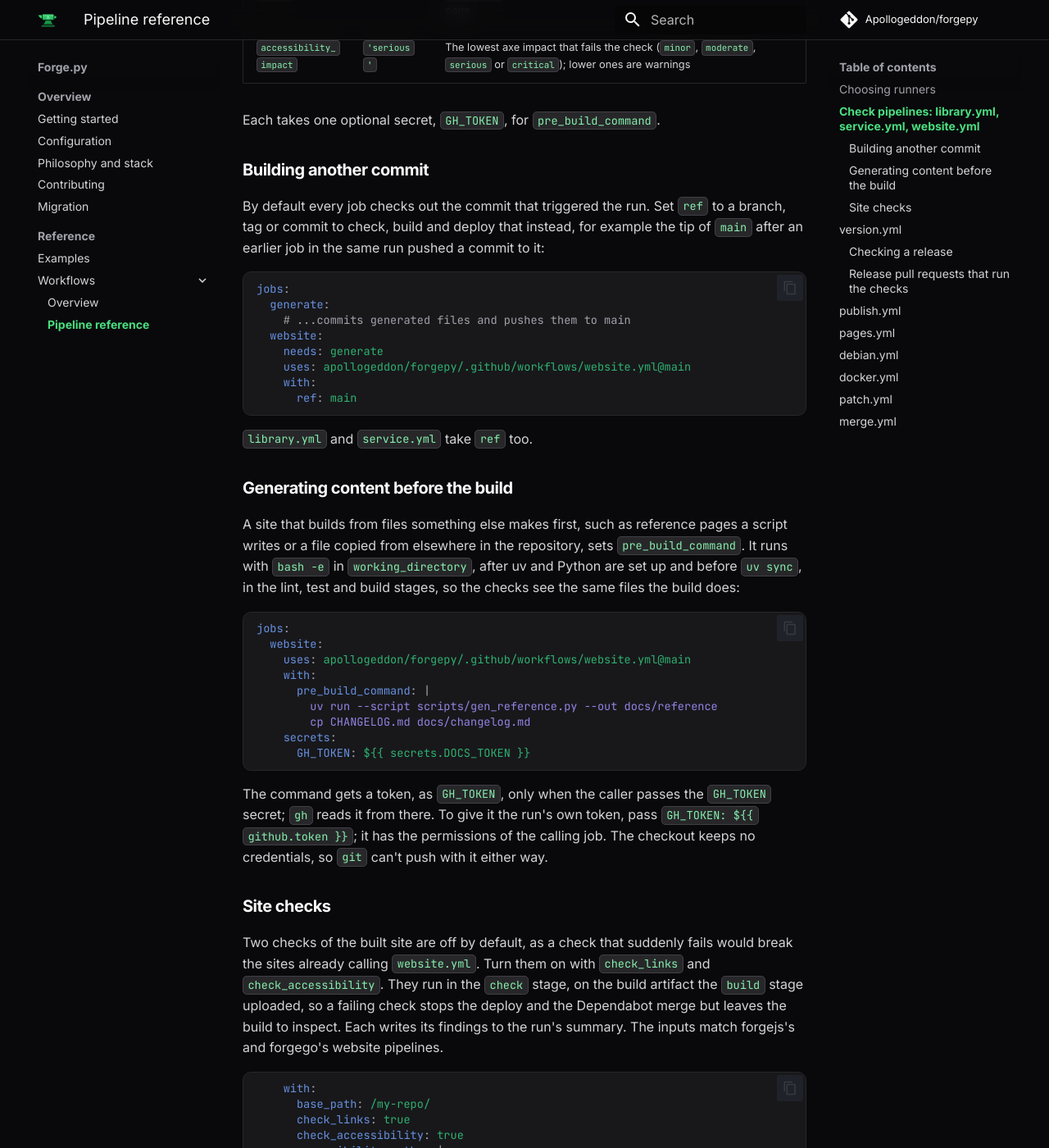
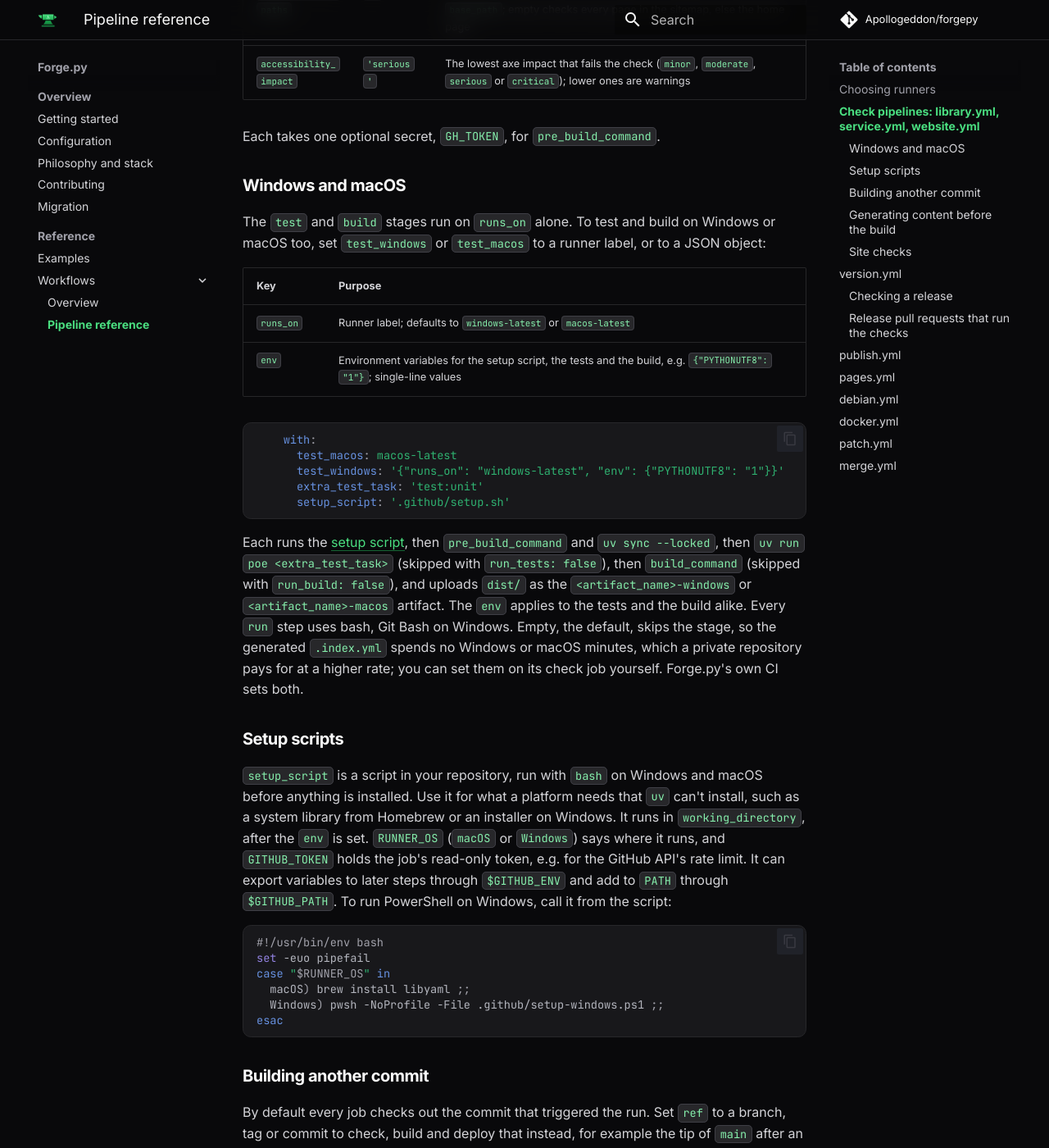
Before and after one commit to Apollogeddon/forgepy, an MkDocs documentation site: the page built from docs/docs/workflows/reference.md, in a window 1280 px wide and 1400 px high, scrolled down 3405 px. Shown: the whole window at 82% size. Built offline with MkDocs 1.6.1 and Material for MkDocs 9.7.7, drawn with Linux system fonts in a browser that asks for light colours; comment, search, counter and statistics services are not loaded; some of the changed text lies outside the part shown.

Commit message:
feat(ci): build on windows and macos too, and take a runner's env, a shorter suite and a setup script

````diff
--- a/docs/docs/workflows/reference.md
+++ b/docs/docs/workflows/reference.md
@@ -30,7 +30,7 @@ The three share their first four stages, job for job:
     ```
 
 3. **`test`**: `uv sync --locked` and `pytest` (skip with `run_tests: false`), with the coverage and JUnit reports uploaded as `coverage-<artifact_name>`. *(Needs: lint, scan)*
-   `library.yml` and `service.yml` can run the tests on more platforms and Python versions too, without uploading coverage: **`test (windows)`** and **`test (macos)`** with `test_windows` and `test_macos`, and **`test (<version>)`**, one per version, with `test_versions`. Each is off by default, and the generated `.index.yml` leaves them off, as a private repository's Windows and macOS minutes count double and ten times. Forge.py's own CI turns them all on. *(Needs: lint, scan)*
+   `library.yml` and `service.yml` can test on more platforms and Python versions too, without uploading coverage: **`test (windows)`** and **`test (macos)`**, which also build, with `test_windows` and `test_macos` (see [Windows and macOS](#windows-and-macos)), and **`test (<version>)`**, one per version on Linux, with `test_versions`. Each is off by default. *(Needs: lint, scan)*
 4. **`build`**: Runs `build_command` (`uv build`, or `uv run zensical build` in `website.yml`) and uploads `dist/` as the `artifact_name` artifact. `library.yml` and `service.yml` skip it with `run_build: false`, which `forgepy init --jython` sets. *(Needs: lint, scan; runs alongside test)*
 
 `website.yml` adds:
@@ -50,8 +50,9 @@ The three share their first four stages, job for job:
 | `artifact_name` | `'dist'` | Name of the build artifact, which `publish` and `pages` download. A matrix gives each leg its own |
 | `ref` | `''` | Commit, branch or tag to check and build; empty means the commit that triggered the run |
 | `pre_build_command` | `''` | Shell command run in `working_directory` before `uv sync`, in every stage that installs |
-| `test_windows` | `''` | Run the tests on Windows too: a runner label, such as `windows-latest`, or a JSON object `{"runs_on", "env"}` whose `env` is set for the tests. Empty skips it. Not in `website.yml` |
-| `test_macos` | `''` | The same, on macOS, such as `macos-latest`. Not in `website.yml` |
+| `test_windows`, `test_macos` | `''` | Test and build on Windows or macOS too; see [Windows and macOS](#windows-and-macos). Not in `website.yml` |
+| `extra_test_task` | `'test'` | The poe task the Windows and macOS stages test with, such as a shorter `test:unit`. Not in `website.yml` |
+| `setup_script` | `''` | A [setup script](#setup-scripts), run before installing on Windows and macOS. Not in `website.yml` |
 | `test_versions` | `''` | Run the tests on these Python versions too, on Linux: a JSON array, such as `'["3.11", "3.12"]'`. Empty skips it. Not in `website.yml` |
 
 `website.yml` also takes:
@@ -67,6 +68,38 @@ The three share their first four stages, job for job:
 | `accessibility_impact` | `'serious'` | The lowest axe impact that fails the check (`minor`, `moderate`, `serious` or `critical`); lower ones are warnings |
 
 Each takes one optional secret, `GH_TOKEN`, for `pre_build_command`.
+
+### Windows and macOS
+
+The `test` and `build` stages run on `runs_on` alone. To test and build on Windows or macOS too, set `test_windows` or `test_macos` to a runner label, or to a JSON object:
+
+| Key | Purpose |
+| :--- | :--- |
+| `runs_on` | Runner label; defaults to `windows-latest` or `macos-latest` |
+| `env` | Environment variables for the setup script, the tests and the build, e.g. `{"PYTHONUTF8": "1"}`; single-line values |
+
+```yaml
+    with:
+      test_macos: macos-latest
+      test_windows: '{"runs_on": "windows-latest", "env": {"PYTHONUTF8": "1"}}'
+      extra_test_task: 'test:unit'
+      setup_script: '.github/setup.sh'
+```
+
+Each runs the [setup script](#setup-scripts), then `pre_build_command` and `uv sync --locked`, then `uv run poe <extra_test_task>` (skipped with `run_tests: false`), then `build_command` (skipped with `run_build: false`), and uploads `dist/` as the `<artifact_name>-windows` or `<artifact_name>-macos` artifact. The `env` applies to the tests and the build alike. Every `run` step uses bash, Git Bash on Windows. Empty, the default, skips the stage, so the generated `.index.yml` spends no Windows or macOS minutes, which a private repository pays for at a higher rate; you can set them on its check job yourself. Forge.py's own CI sets both.
+
+### Setup scripts
+
+`setup_script` is a script in your repository, run with `bash` on Windows and macOS before anything is installed. Use it for what a platform needs that `uv` can't install, such as a system library from Homebrew or an installer on Windows. It runs in `working_directory`, after the `env` is set. `RUNNER_OS` (`macOS` or `Windows`) says where it runs, and `GITHUB_TOKEN` holds the job's read-only token, e.g. for the GitHub API's rate limit. It can export variables to later steps through `$GITHUB_ENV` and add to `PATH` through `$GITHUB_PATH`. To run PowerShell on Windows, call it from the script:
+
+```bash
+#!/usr/bin/env bash
+set -euo pipefail
+case "$RUNNER_OS" in
+  macOS) brew install libyaml ;;
+  Windows) pwsh -NoProfile -File .github/setup-windows.ps1 ;;
+esac
+```
 
 ### Building another commit
 
````
Also changed, not shown: 3 other files.
